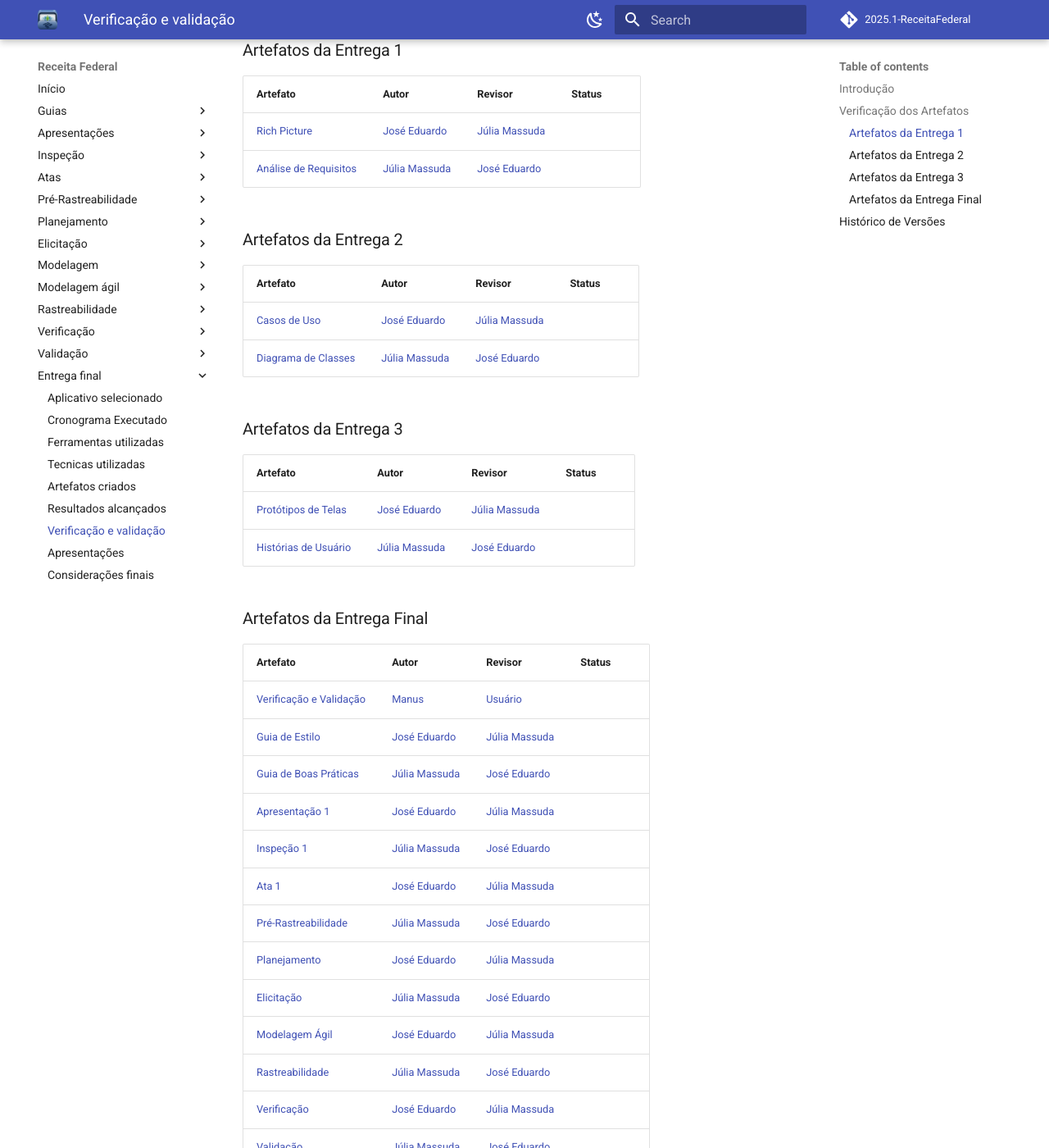
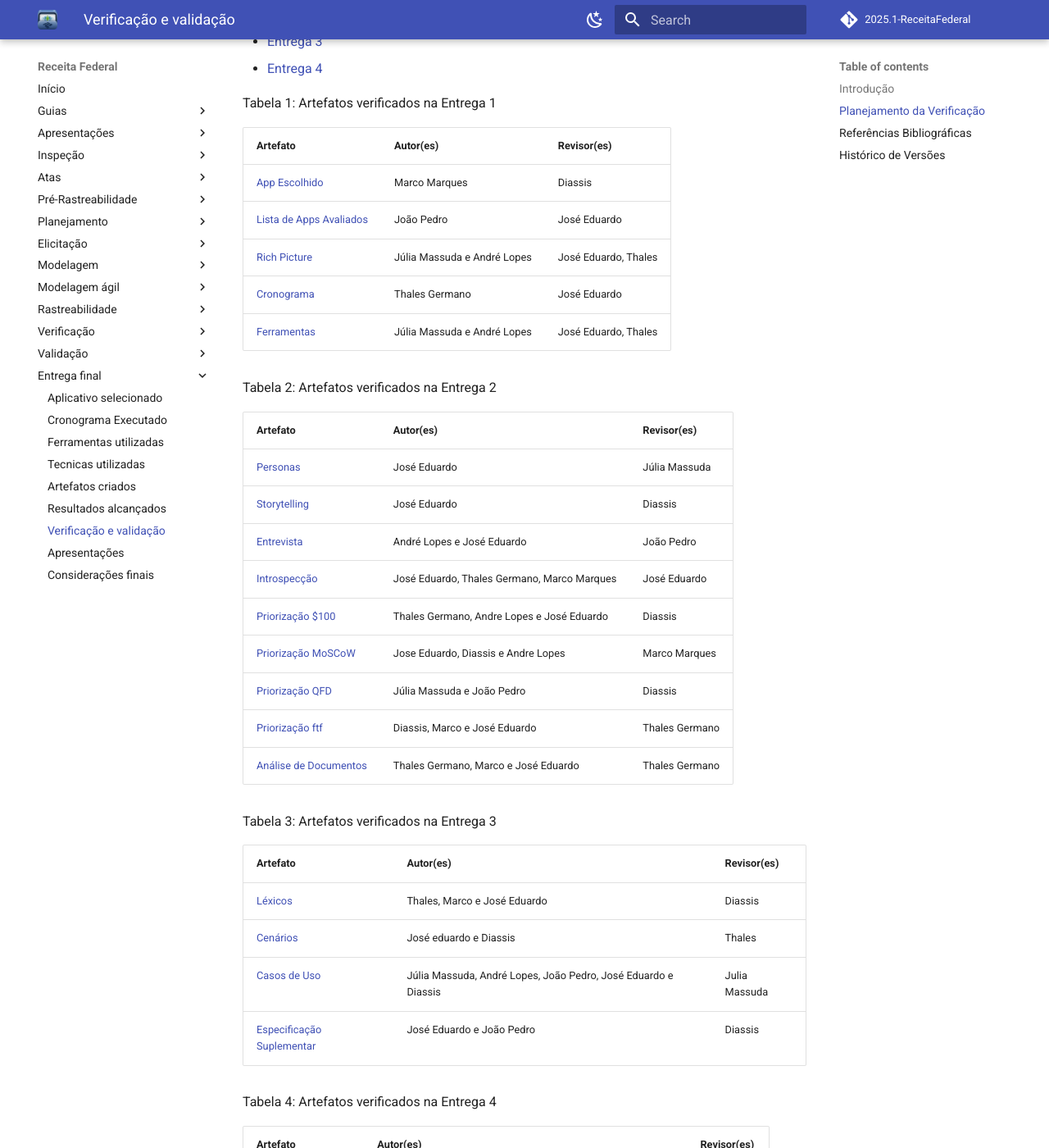
Before and after one commit to Requisitos-de-Software/2025.1-Meu-INSS, an MkDocs documentation site: the page built from docs/entrega-final/verificacao-validacao.md, in a window 1280 px wide and 1400 px high, scrolled down 647 px. Shown: the whole window at 82% size. Built offline with MkDocs 1.6.1 and Material for MkDocs 9.7.7, drawn with Linux system fonts in a browser that asks for light colours; comment, search, counter and statistics services are not loaded; some of the changed text lies outside the part shown.

Commit message:
Update verificacao-validacao.md

```diff
--- a/docs/entrega-final/verificacao-validacao.md
+++ b/docs/entrega-final/verificacao-validacao.md
@@ -8,52 +8,82 @@
 
 A estratégia de planejamento adotada envolveu a verificação de cada artefato por um membro do grupo que não foi responsável por sua criação. Esse membro foi encarregado de elaborar uma lista de verificação (checklist) específica para o artefato em questão. Após a conclusão da verificação, o membro responsável pela criação do artefato ou da verificação assumiu a responsabilidade de corrigí-lo, levando em consideração as melhorias solicitadas durante a verificação e a validação das correções propostas.
 
-## Verificação dos Artefatos
+## Planejamento da Verificação
 
-Abaixo é possível encontrar os artefatos verificados do nosso grupo, com os respectivos autores e revisores.
+Abaixo estão os links para os planejamentos e listas de verificação das entregas:
 
-### Artefatos da Entrega 1
+- [Entrega 1](../verificacao/entrega1)
+- [Entrega 3](../verificacao/entrega3)
+- [Entrega 4](../verificacao/entrega4)
 
-| Artefato | Autor | Revisor | Status |
-| --- | --- | --- | --- |
-| [Rich Picture](https://requisitos-de-software.github.io/2025.1-ReceitaFederal/Modelagem/RichPicture/) | [José Eduardo](https://github.com/JoseEduardo29) | [Júlia Massuda](https://github.com/juliamassuda) |  |
-| [Análise de Requisitos](https://requisitos-de-software.github.io/2025.1-ReceitaFederal/AnaliseDeRequisitos/) | [Júlia Massuda](https://github.com/juliamassuda) | [José Eduardo](https://github.com/JoseEduardo29) |  |
 
-### Artefatos da Entrega 2
 
-| Artefato | Autor | Revisor | Status |
-| --- | --- | --- | --- |
-| [Casos de Uso](https://requisitos-de-software.github.io/2025.1-ReceitaFederal/Modelagem/CasosDeUso/) | [José Eduardo](https://github.com/JoseEduardo29) | [Júlia Massuda](https://github.com/juliamassuda) |  |
-| [Diagrama de Classes](https://requisitos-de-software.github.io/2025.1-ReceitaFederal/Modelagem/DiagramaDeClasses/) | [Júlia Massuda](https://github.com/juliamassuda) | [José Eduardo](https://github.com/JoseEduardo29) |  |
+Tabela 1: Artefatos verificados na Entrega 1
 
-### Artefatos da Entrega 3
+| Artefato | Autor(es) | Revisor(es) |
+|----------|-----------|-------------|
+| [App Escolhido](..docs/planejamento/selecao-app.md) | Marco Marques | Diassis |
+| [Lista de Apps Avaliados](..docs/planejamento/heatmap.md) | João Pedro | José Eduardo |
+| [Rich Picture](../docs/pre-rastreabilidade/richpicture.md) | Júlia Massuda e André Lopes | José Eduardo, Thales |
+| [Cronograma](..docs/planejamento/cronograma.md) | Thales Germano | José Eduardo |
+| [Ferramentas](..docs/planejamento/feramentas.md) | Júlia Massuda e André Lopes | José Eduardo, Thales |
 
-| Artefato | Autor | Revisor | Status |
-| --- | --- | --- | --- |
-| [Protótipos de Telas](https://requisitos-de-software.github.io/2025.1-ReceitaFederal/Modelagem/PrototiposDeTelas/) | [José Eduardo](https://github.com/JoseEduardo29) | [Júlia Massuda](https://github.com/juliamassuda) |  |
-| [Histórias de Usuário](https://requisitos-de-software.github.io/2025.1-ReceitaFederal/Elicitacao/HistoriasDeUsuario/) | [Júlia Massuda](https://github.com/juliamassuda) | [José Eduardo](https://github.com/JoseEduardo29) |  |
 
-### Artefatos da Entrega Final
+Tabela 2: Artefatos verificados na Entrega 2
 
-| Artefato | Autor | Revisor | Status |
-| --- | --- | --- | --- |
-| [Verificação e Validação](https://requisitos-de-software.github.io/2025.1-ReceitaFederal/Final/Verificacao_Validacao/) | [Manus](https://github.com/google-gemini) | [Usuário](https://github.com/user) |  |
-| [Guia de Estilo](https://requisitos-de-software.github.io/2025.1-ReceitaFederal/Guias/GuiaDeEstilo/) | [José Eduardo](https://github.com/JoseEduardo29) | [Júlia Massuda](https://github.com/juliamassuda) |  |
-| [Guia de Boas Práticas](https://requisitos-de-software.github.io/2025.1-ReceitaFederal/Guias/GuiaDeBoasPraticas/) | [Júlia Massuda](https://github.com/juliamassuda) | [José Eduardo](https://github.com/JoseEduardo29) |  |
-| [Apresentação 1](https://requisitos-de-software.github.io/2025.1-ReceitaFederal/Apresentacoes/Apresentacao1/) | [José Eduardo](https://github.com/JoseEduardo29) | [Júlia Massuda](https://github.com/juliamassuda) |  |
-| [Inspeção 1](https://requisitos-de-software.github.io/2025.1-ReceitaFederal/Inspecao/Inspecao1/) | [Júlia Massuda](https://github.com/juliamassuda) | [José Eduardo](https://github.com/JoseEduardo29) |  |
-| [Ata 1](https://requisitos-de-software.github.io/2025.1-ReceitaFederal/Atas/Ata1/) | [José Eduardo](https://github.com/JoseEduardo29) | [Júlia Massuda](https://github.com/juliamassuda) |  |
-| [Pré-Rastreabilidade](https://requisitos-de-software.github.io/2025.1-ReceitaFederal/PreRastreabilidade/PreRastreabilidade/) | [Júlia Massuda](https://github.com/juliamassuda) | [José Eduardo](https://github.com/JoseEduardo29) |  |
-| [Planejamento](https://requisitos-de-software.github.io/2025.1-ReceitaFederal/Planejamento/Planejamento/) | [José Eduardo](https://github.com/JoseEduardo29) | [Júlia Massuda](https://github.com/juliamassuda) |  |
-| [Elicitação](https://requisitos-de-software.github.io/2025.1-ReceitaFederal/Elicitacao/Elicitacao/) | [Júlia Massuda](https://github.com/juliamassuda) | [José Eduardo](https://github.com/JoseEduardo29) |  |
-| [Modelagem Ágil](https://requisitos-de-software.github.io/2025.1-ReceitaFederal/ModelagemAgil/ModelagemAgil/) | [José Eduardo](https://github.com/JoseEduardo29) | [Júlia Massuda](https://github.com/juliamassuda) |  |
-| [Rastreabilidade](https://requisitos-de-software.github.io/2025.1-ReceitaFederal/Rastreabilidade/Rastreabilidade/) | [Júlia Massuda](https://github.com/juliamassuda) | [José Eduardo](https://github.com/JoseEduardo29) |  |
-| [Verificação](https://requisitos-de-software.github.io/2025.1-ReceitaFederal/Verificacao/Verificacao/) | [José Eduardo](https://github.com/JoseEduardo29) | [Júlia Massuda](https://github.com/juliamassuda) |  |
-| [Validação](https://requisitos-de-software.github.io/2025.1-ReceitaFederal/Validacao/Validacao/) | [Júlia Massuda](https://github.com/juliamassuda) | [José Eduardo](https://github.com/JoseEduardo29) |  |
+| Artefato | Autor(es) | Revisor(es) |
+|----------|-----------|-------------|
+| [Personas](..docs/elicitacao/personas.md) | José Eduardo | Júlia Massuda |
+| [Storytelling](..docs/elicitacao/storytelling.md) | José Eduardo | Diassis |
+| [Entrevista](..docs/elicitacao/entrevista.md) | André Lopes e José Eduardo  | João Pedro |
+| [Introspecção](..docs/elicitacao/introspeccao.md) | José Eduardo, Thales Germano, Marco Marques | José Eduardo |
+| [Priorização $100](..docs/elicitacao/priorizacao/100$.md) | Thales Germano, Andre Lopes e José Eduardo | Diassis |
+| [Priorização MoSCoW](..docs/elicitacao/priorizacao/MoSCoW.md) | Jose Eduardo, Diassis e Andre Lopes | Marco Marques |
+| [Priorização QFD](..docs/elicitacao/priorizacao/QFD.md) | Júlia Massuda e João Pedro | Diassis |
+| [Priorização ftf](..docs/elicitacao/priorizacao/ftf.md) | Diassis, Marco e José Eduardo | Thales Germano |
+| [Análise de Documentos](..docs/elicitacao/priorizacao/analisededocumentos.md) | Thales Germano, Marco e José Eduardo | Thales Germano |
+
+
+Tabela 3: Artefatos verificados na Entrega 3
+
+| Artefato | Autor(es) | Revisor(es) |
+|----------|-----------|-------------|
+| [Léxicos](..docs/modelagem/lexicos.md) | Thales, Marco e José Eduardo | Diassis |
+| [Cenários](..docs/modelagem/cenarios.md) | José eduardo e Diassis | Thales |
+| [Casos de Uso](..docs/modelagem/casos_de_uso.md) | Júlia Massuda, André Lopes, João Pedro, José Eduardo e Diassis | Julia Massuda |
+| [Especificação Suplementar](..docs/modelagem/especificacao-suplementar.md) | José Eduardo e João Pedro | Diassis |
+
+
+
+Tabela 4: Artefatos verificados na Entrega 4
+
+| Artefato | Autor(es) | Revisor(es) |
+|----------|-----------|-------------|
+| [Backlog](..docs/modelagem-agil/backlog.md) | Thales Germano e José Eduardo |Diassis |
+| [Histórias de Usuário](..docs/modelagem-agil/historias-usuario.md) | Júlia Massuda, José Eduardo, João Pedro, Diassis, André Lopes | - |
+| [NFR Framework](..docs/modelagem-agil/nfr-framework.md) | Todos os membros | - |
+
+
+
+Tabela 5: Artefatos verificados na Entrega 5
+
+| Artefato | Autor(es) | Revisor(es) |
+|----------|-----------|-------------|
+| [Verificação Entrega 1](..docs/verificacao/entrega1) | Diassis | João Pedro |
+| [Verificação Entrega 3](..docs/verificacao/entrega3) | José Eduardo | João Pedro |
+| [Verificação Entrega 4](..docs/verificacao/entrega4) | Júlia Massuda | José Eduardo |
+
+
+
+
+## Referências Bibliográficas
+
+- SOMMERVILLE, Ian. *Engenharia de software*. 8. ed. São Paulo: Pearson Addison Wesley, 2007.
+- SALES, André Barros de. [Plano de Ensino – Requisitos de Software: REE012025 – Turma 03](https://aprender3.unb.br/pluginfile.php/3095981/mod_resource/content/57/FGA0303-T03.pdf). Brasília: Universidade de Brasília, Faculdade UnB Gama, 2025.
 
 ## Histórico de Versões
 
 | Versão | Data | Descrição | Autor(es) | Revisor(es) |
 | --- | --- | --- | --- | --- |
-| `1.0` | 07/07/2025 | Criação da página de verificação e validação | [Júlia Massuda](https://github.com/juliamassuda)  | - |
-| `1.1` | 07/07/2025 | Atualização da página com todos os artefatos  | [Júlia Massuda](https://github.com/juliamassuda)  | - |
+| `1.0` | 07/07/2025 | Criação da página de verificação e validação | [Júlia Massuda](https://github.com/JuliaReis18) | - |
+| `1.1` | 07/07/2025 | Atualização da página com todos os artefatos  | [Júlia Massuda](https://github.com/JuliaReis18)  | - |
```
Also changed, not shown: other parts of docs/entrega-final/verificacao-validacao.md (+1 -1 lines).
